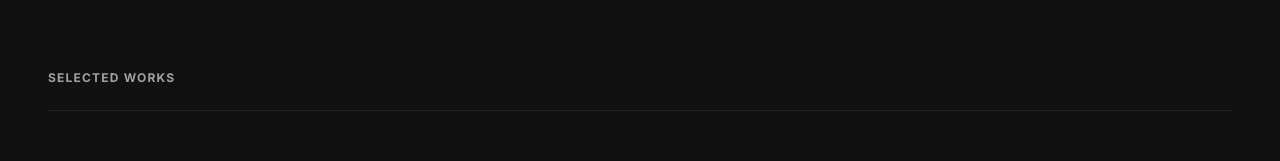
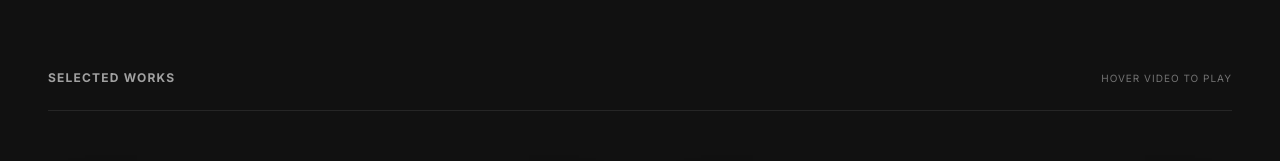
Before and after one commit to Kstyles-byte/shanx, a Next.js app: page / in a window 1280 px wide. Shown: the part 730-891 px from the top of the page. Built offline with nearby package versions, Linux system fonts and the light colour scheme.

Commit message:
trying to fix the video stuff

```diff
--- a/src/app/page.tsx
+++ b/src/app/page.tsx
@@ -104,6 +104,20 @@ export default function Home() {
     }
   };
 
+  // Hover play control helpers
+  const handleMouseEnter = (e: React.MouseEvent<HTMLVideoElement>) => {
+    const video = e.currentTarget;
+    video.play().catch((err) => {
+      // Catch and ignore autoplay block exceptions
+      console.log("Playback interrupted:", err);
+    });
+  };
+
+  const handleMouseLeave = (e: React.MouseEvent<HTMLVideoElement>) => {
+    const video = e.currentTarget;
+    video.pause();
+  };
+
   return (
     <main className="flex-1 bg-[#111111] text-[#E5E5E5] selection:bg-[#E5E5E5] selection:text-[#111111]">
       {/* Hero Section */}
@@ -124,21 +138,25 @@ export default function Home() {
 
       {/* Work Gallery */}
       <section className="px-6 md:px-12 max-w-7xl mx-auto mb-32">
-        <div className="mb-16 border-b border-neutral-800 pb-6">
+        <div className="mb-16 border-b border-neutral-800 pb-6 flex justify-between items-end">
           <h2 className="text-xs font-bold tracking-widest text-neutral-400 uppercase">
             Selected Works
           </h2>
+          <span className="text-[10px] text-neutral-500 uppercase tracking-widest hidden sm:inline">
+            Hover video to play
+          </span>
         </div>
         <div className="grid grid-cols-1 md:grid-cols-2 gap-x-12 gap-y-24">
           {projects.map((project) => (
             <div key={project.id} className="project-card flex flex-col gap-4">
-              <div className="project-video-container rounded-lg bg-[#222222] overflow-hidden aspect-video shadow-2xl border border-neutral-900">
+              <div className="project-video-container rounded-lg bg-[#222222] overflow-hidden aspect-video shadow-2xl border border-neutral-900 cursor-pointer">
                 <video
-                  autoPlay
                   loop
                   muted
                   playsInline
-                  preload="none"
+                  preload="metadata"
+                  onMouseEnter={handleMouseEnter}
+                  onMouseLeave={handleMouseLeave}
                   className="w-full h-full object-cover"
                 >
                   <source src={project.videoSrc} type="video/mp4" />
```
